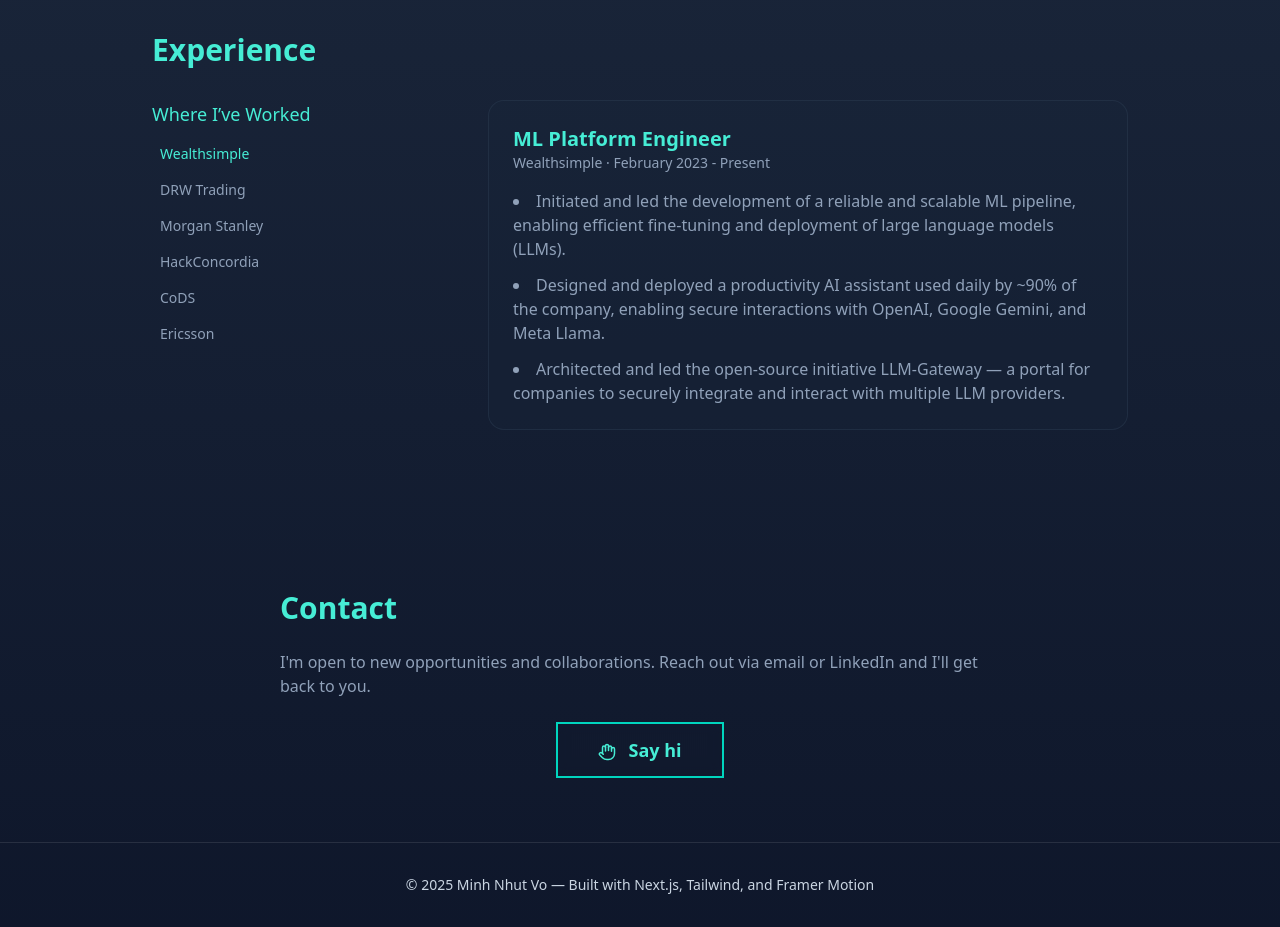
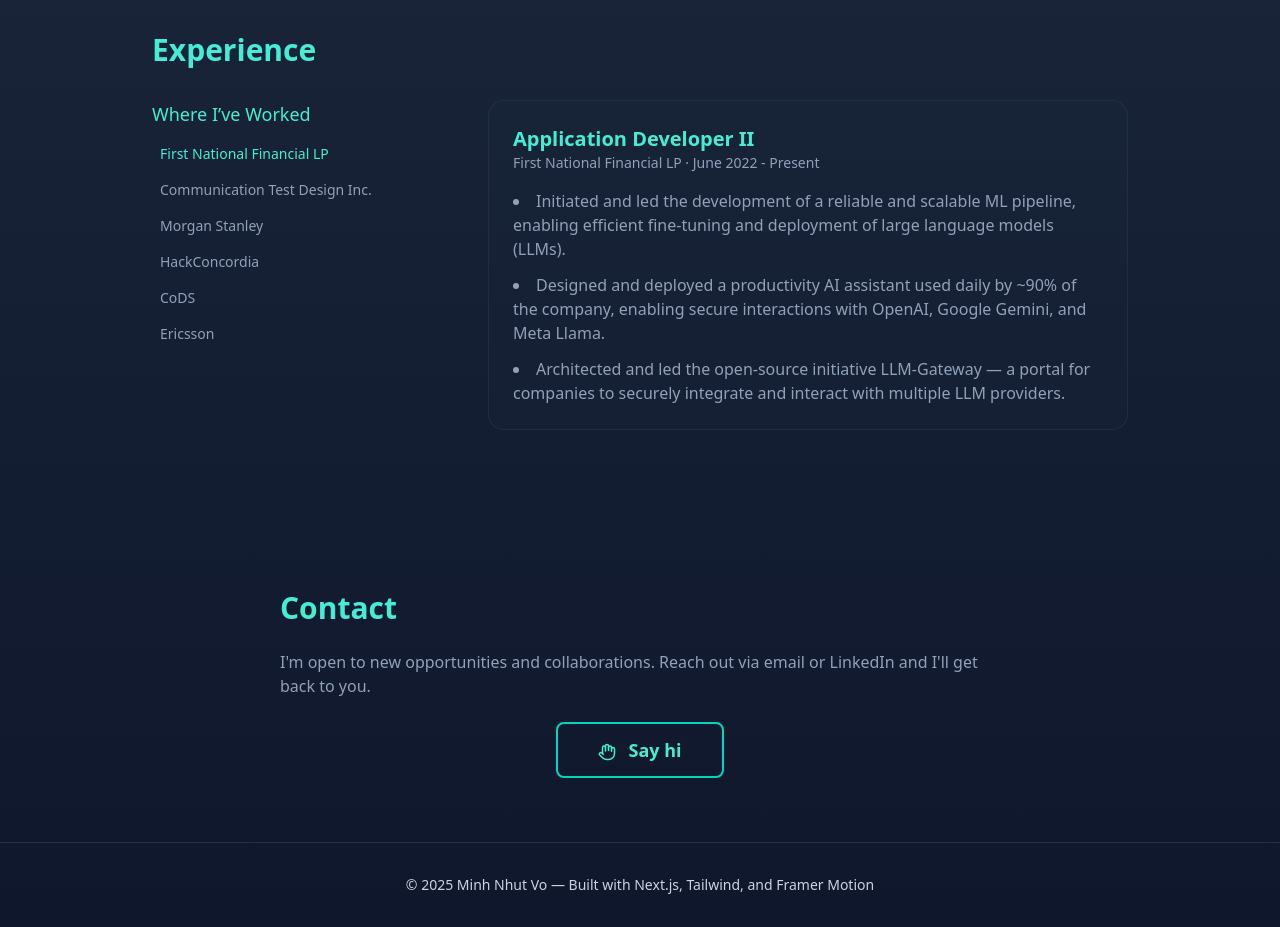
Before and after one commit to newtvo/portfolio_beta, a Next.js app in the folder my-portfolio/: page / in a window 1280 px wide. Shown: the part 1640-2567 px from the top of the page. Built offline with nearby package versions, Linux system fonts and the light colour scheme.

Commit message:
chore:change work experience

```diff
--- a/my-portfolio/package.json
+++ b/my-portfolio/package.json
@@ -6,7 +6,8 @@
     "dev": "next dev --turbopack",
     "build": "next build --turbopack",
     "start": "next start",
-    "lint": "eslint"
+    "lint": "eslint",
+    "export": "next build && next export"
   },
   "dependencies": {
     "@radix-ui/react-slot": "^1.2.3",
--- a/my-portfolio/src/app/page.tsx
+++ b/my-portfolio/src/app/page.tsx
@@ -1,3 +1,4 @@
+/* eslint-disable react/no-unescaped-entities */
 'use client';
 
 import React, { useState, useEffect } from 'react';
@@ -42,10 +43,10 @@
   // companies + details for interactive Experience section
   const companies = [
     {
-      id: 'wealthsimple',
-      name: 'Wealthsimple',
-      role: 'ML Platform Engineer',
-      period: 'February 2023 - Present',
+      id: 'First National Financial LP',
+      name: 'First National Financial LP',
+      role: 'Application Developer II',
+      period: 'June 2022 - Present',
       bullets: [
         'Initiated and led the development of a reliable and scalable ML pipeline, enabling efficient fine‑tuning and deployment of large language models (LLMs).',
         'Designed and deployed a productivity AI assistant used daily by ~90% of the company, enabling secure interactions with OpenAI, Google Gemini, and Meta Llama.',
@@ -53,17 +54,17 @@
       ],
     },
     {
-      id: 'drw',
-      name: 'DRW Trading',
-      role: 'Software Engineer',
+      id: 'Communication Test Design Inc.',
+      name: 'Communication Test Design Inc.',
+      role: 'QA Technician',
       period: '2021 - 2022',
       bullets: [
-        'Built low-latency services and internal tools to support trading workflows.',
+        'Performed manual QA for Telus modem hardware and firmware: executed test cases, validated configurations, logged and tracked defects, and verified fixes across firmware releases.',
         'Collaborated with traders and engineers to improve reliability and observability.',
       ],
     },
     {
-      id: 'morgan',
+      id: 'Home Depot',
       name: 'Morgan Stanley',
       role: 'Intern / Engineer',
       period: '2020',
@@ -322,7 +323,7 @@
                 }}
                 whileTap={{ scale: 0.98, y: -1 }}
                 transition={{ type: 'spring', stiffness: 360, damping: 18 }}
-                className="px-10 py-3 text-lg font-semibold bg-transparent text-teal-300 rounded-none border-2 border-teal-400 focus:outline-none"
+                className="px-10 py-3 text-lg font-semibold bg-transparent text-teal-300 rounded-md border-2 border-teal-400 focus:outline-none"
                 style={{ backdropFilter: 'blur(6px)' }}
                 aria-label="Say hi"
               >
```
